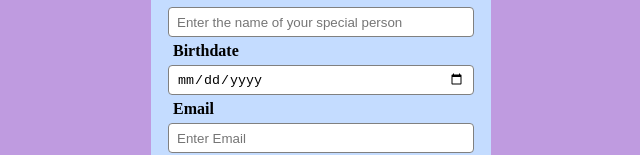
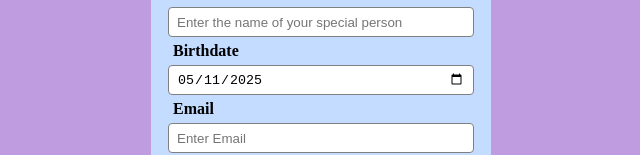
Before and after one commit to ShamJohari20/WishMate, a React (Vite) app: page /AddBirthday in a window 1280 px wide. Shown: the part 272-427 px from the top of the page, without its empty margins (319-959 px from the left). Built offline with nearby package versions, Linux system fonts and the light colour scheme; no server answers; sample sign-in values are in the browser's storage.

Commit message:
Fixed AddBirthday

```diff
--- a/src/pages/AddBirthday.jsx
+++ b/src/pages/AddBirthday.jsx
@@ -10,6 +10,8 @@ function AddBirthday() {
   const [email, setEmail] = useState('');
   const [whatsappno, setWhatsappno] = useState('');
   const [from, setFrom] = useState('');
+  const today = new Date().toISOString().split('T')[0];
+  const [date, setDate] = useState(today);
 
 
   const auth = getAuth();
@@ -67,7 +69,7 @@ function AddBirthday() {
               <div className={style.form}>
                 <label className={style.lbl}>Birthdate</label>
                 <input className={style.inp} type="date"
-                  value={birthdate} onChange={(e) => setBirthdate(e.target.value)} />
+                  value={date} onChange={(e) => setBirthdate(e.target.value)} />
               </div>
 
               <div className={style.form}>
@@ -84,7 +86,7 @@ function AddBirthday() {
 
               <div className={style.form}>
                 <label className={style.lbl}>From</label>
-                <input className={style.inp} type="tel" placeholder="Enter Your Name"
+                <input className={style.inp} type="text" placeholder="Enter Your Name"
                   value={from} onChange={(e) => setFrom(e.target.value)} />
               </div>
 
```
